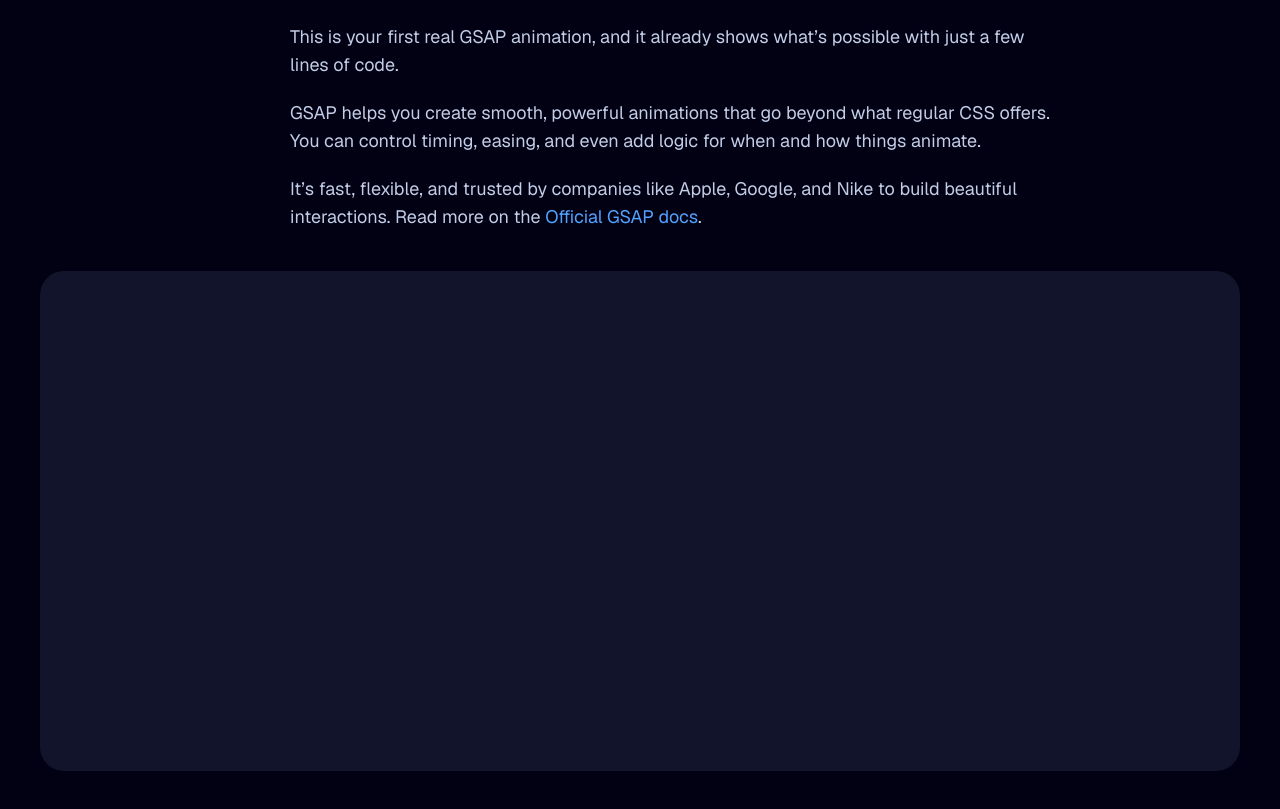
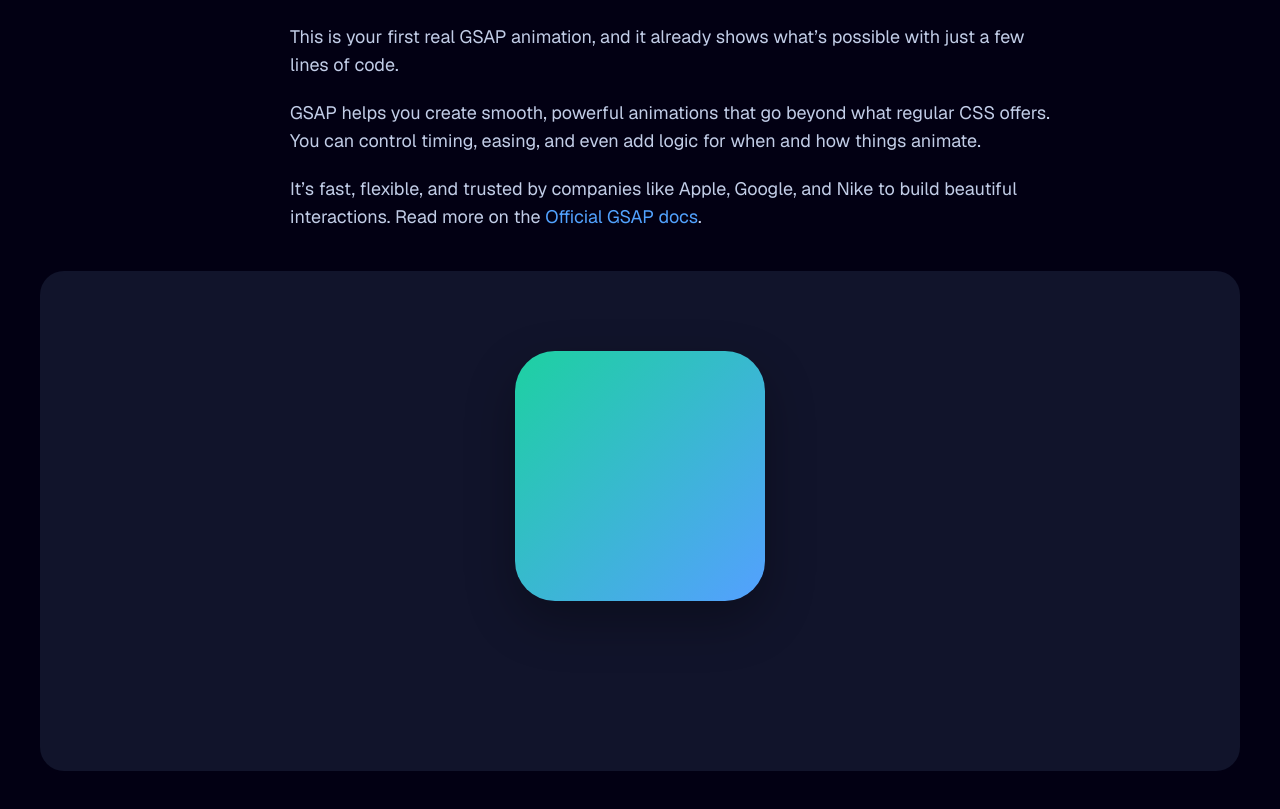
Before and after one commit to urekmazth/jsmastery-ultimate-gsap, a website built with Vite: page pages/01a_your-first-animation/index.html in a window 1280 px wide. Shown: the part 225-1034 px from the top of the page. Built offline with nearby package versions, Linux system fonts and the light colour scheme.

Commit message:
first animation

```diff
--- a/pages/01a_your-first-animation/index.html
+++ b/pages/01a_your-first-animation/index.html
@@ -51,6 +51,7 @@
       </div>
 
       <!-- GSAP CDN -->
+       <script src="https://cdn.jsdelivr.net/npm/gsap@3.14.1/dist/gsap.min.js"></script>
       <script src="https://cdn.jsdelivr.net/npm/gsap@3.13.0/dist/gsap.min.js"></script>
 
       <script type="module" src="script.js"></script>
--- a/pages/01a_your-first-animation/script.js
+++ b/pages/01a_your-first-animation/script.js
@@ -0,0 +1,14 @@
+gsap.to('.card', {
+    opacity: 1,
+    scale: 1,
+    duration: 5,
+
+    onComplete: () => {
+        gsap.to('.card', {
+            y: -20,
+            repeat: -1, // infinite
+            yoyo: true, // looping and reverse
+            duration: 0.5,
+        });
+    }
+});
```
